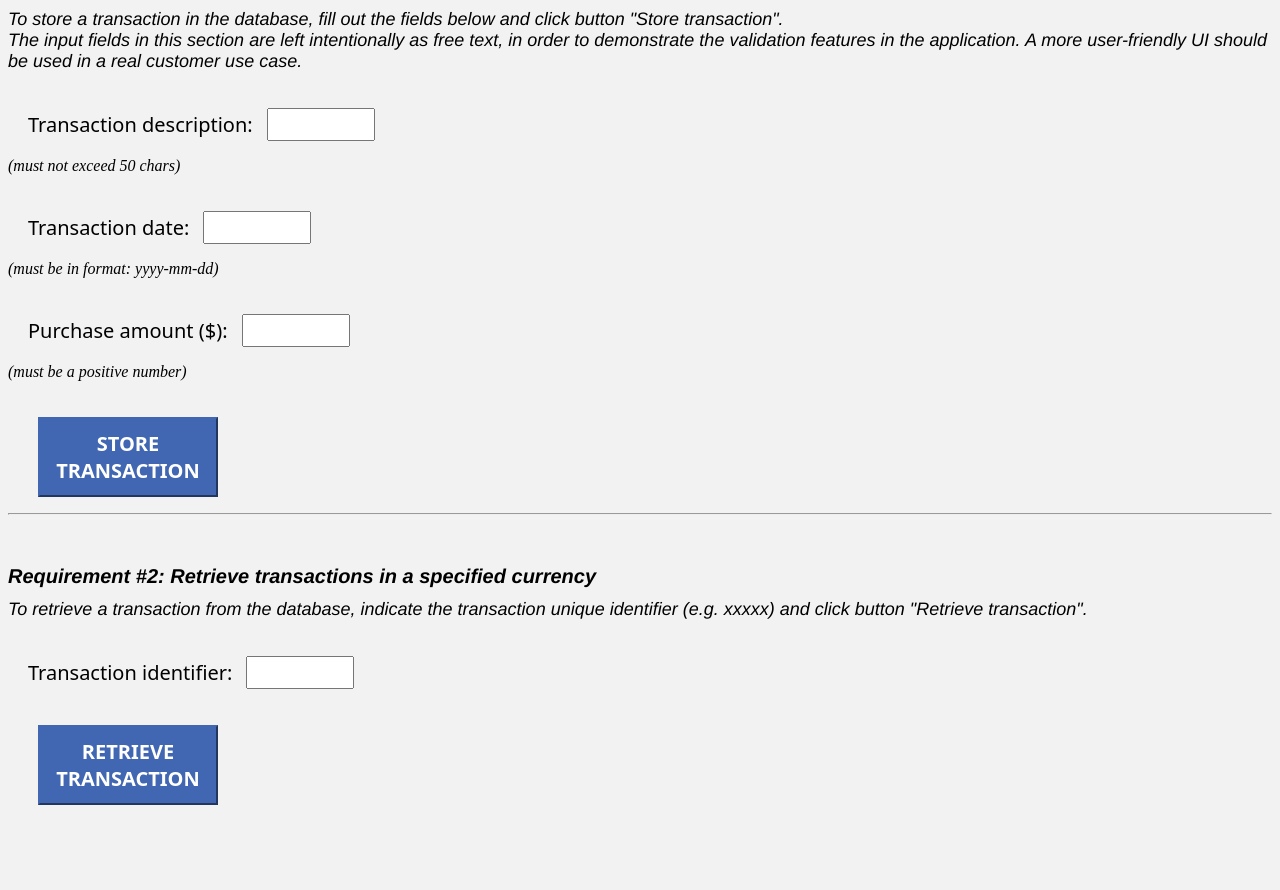
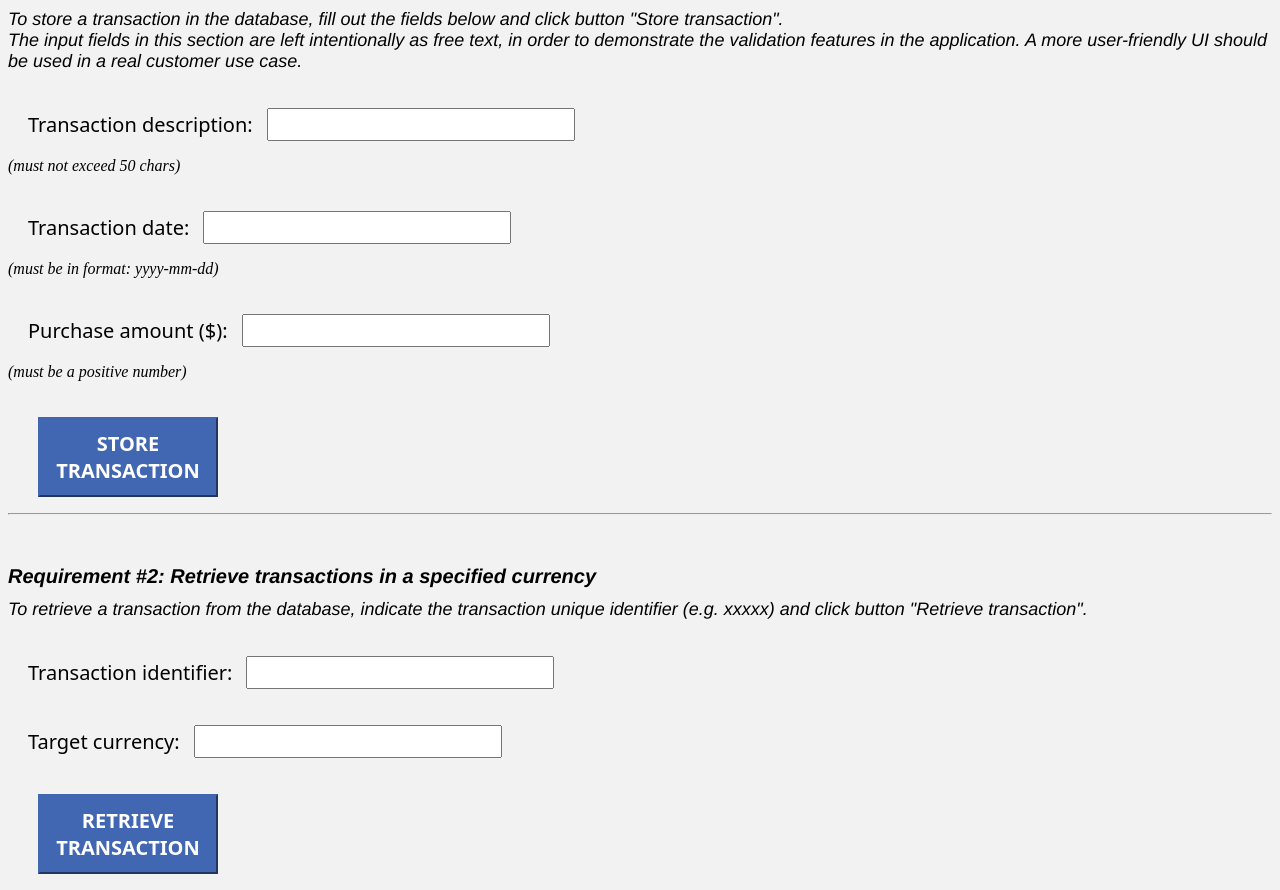
Before and after one commit to ilbart0/WEX, a plain HTML site: page index.html in a window 1280 px wide. Shown: the part 111-1001 px from the top of the page. Before the commit the page ends 932 px from the top, so only its background shows below. Drawn offline with Linux system fonts and the light colour scheme.

Commit message:
Add files via upload

```diff
--- a/index.html
+++ b/index.html
@@ -38,7 +38,7 @@
 	        font-size: 20px;
 	        margin-left: 10px;
 	        margin-top: 20px;
-	        width: 100px;
+	        width: 300px;
 	    }
 	</style>
 	<script>
@@ -124,6 +124,8 @@
 
 <p><label>Transaction identifier:</label>&nbsp;<input id="identifier" type="text" /></p>
 
-<p><button onclick="callAPIretrieve(document.getElementById('identifier').value)" type="button">RETRIEVE TRANSACTION</button></p>
+<p><label>Target currency:</label>&nbsp;<input id="currency" type="text" /></p>
+
+<p><button onclick="callAPIretrieve(document.getElementById('identifier').value,document.getElementById('currency').value)" type="button">RETRIEVE TRANSACTION</button></p>
 </body>
 </html>
```
